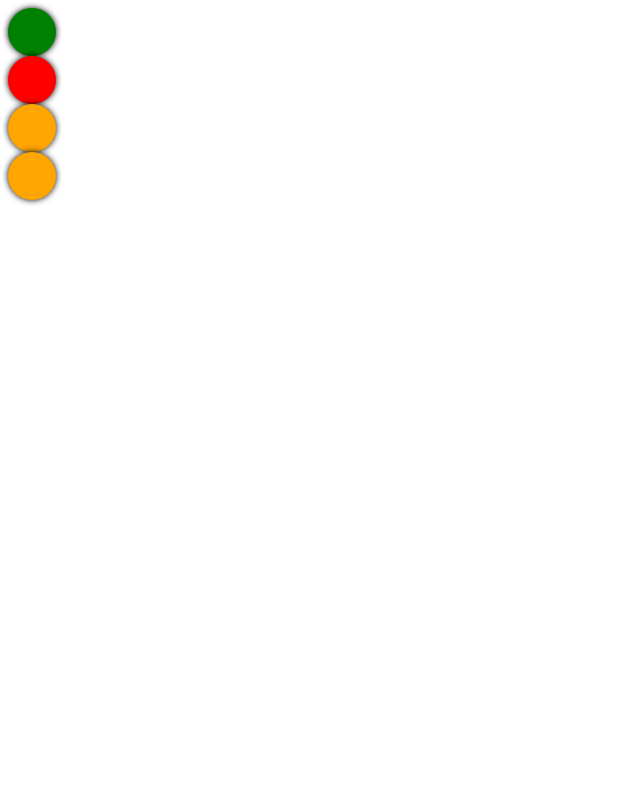
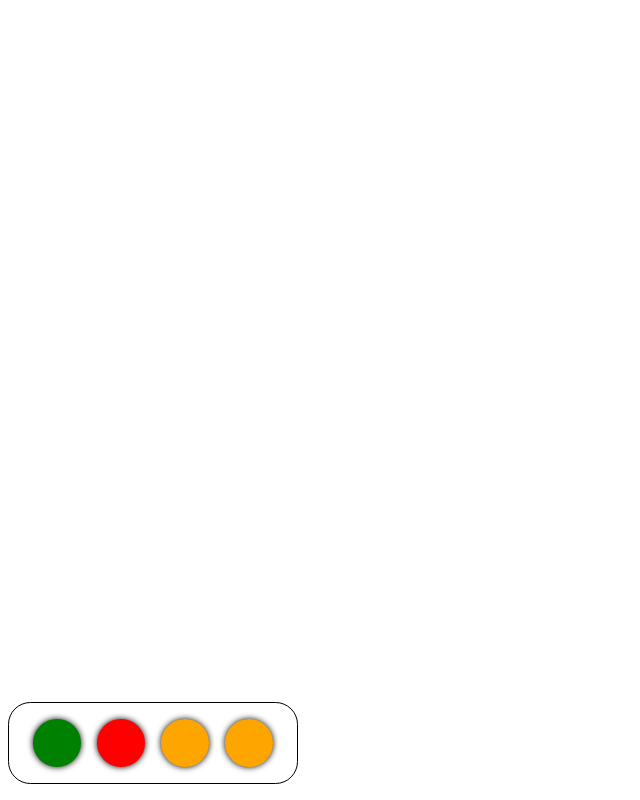
Before and after one commit to Thodler/mastermind, an Angular app: page / in a window 1280 px wide. Shown: the whole page, without its empty margins (0-640 px from the left). Built offline with nearby package versions, Linux system fonts and the light colour scheme.

Commit message:
[UPD] Style of row.component.scss

```diff
--- a/src/app/row/row.component.html
+++ b/src/app/row/row.component.html
@@ -1 +1,3 @@
-<app-color *ngFor="let color of codeResearch"></app-color>
+<div class="row">
+  <app-color *ngFor="let color of codeResearch"></app-color>
+</div>
--- a/src/app/row/row.component.scss
+++ b/src/app/row/row.component.scss
@@ -0,0 +1,12 @@
+.row{
+  display: flex;
+  justify-content: center;
+  gap: 1rem;
+  border: 1px solid black;
+  border-radius: 1.4rem;
+  width: 18rem;
+  padding: 1rem 0;
+
+  position: absolute;
+  bottom: 1rem;
+}
```
